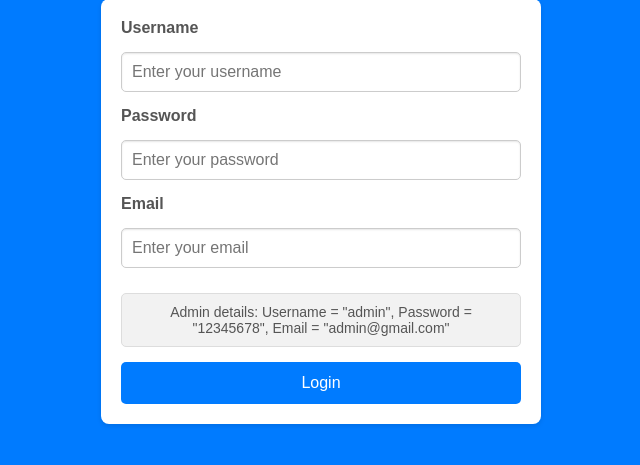
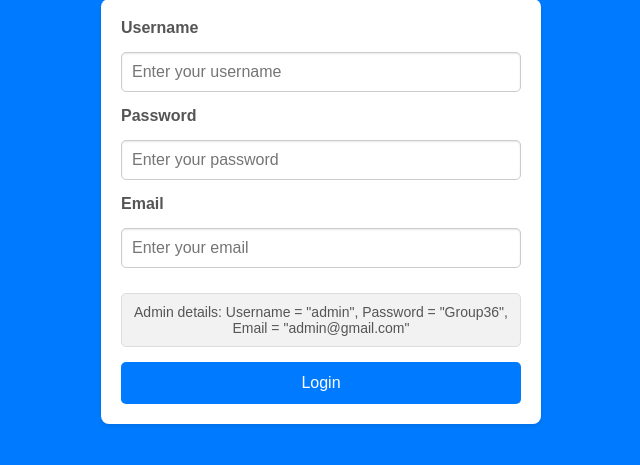
Before and after one commit to saadahmed540/CloudFinalWebpageAssignment36, a Flask app: page / in a window 1280 px wide. Shown: the part 108-573 px from the top of the page, without its empty margins (319-959 px from the left). Run offline with Flask 3, Linux system fonts and the light colour scheme; parts of the project's set-up code (start-up, migrations or seed data) failed here and were passed over.

Commit message:
final upload changes1

```diff
--- a/app.py
+++ b/app.py
@@ -25,8 +25,8 @@ def normalize_columns(df):
     return df
 
 valid_username = "admin"
-valid_password = "12345678"
-valid_email = "admin@gmail.com"
+valid_password = "Group36"
+valid_email = "admin@example.com"
 
 @app.route('/')
 def index():
@@ -202,13 +202,11 @@ def upload():
             return f"An error occurred while uploading data: {e}"
 
     return render_template('upload.html')
-    #return redirect(url_for('dashboard'))  # Redirect after successful POST
-
 
 # Load datasets
-households = pd.read_csv('400_households.csv')
-transactions = pd.read_csv('400_transactions.csv')
-products = pd.read_csv('400_products.csv')
+households = pd.read_csv('https://cloudfinalassignment36.blob.core.windows.net/households/400_households.csv')
+transactions = pd.read_csv('https://cloudfinalassignment36.blob.core.windows.net/transactions/400_transactions.csv')
+products = pd.read_csv('https://cloudfinalassignment36.blob.core.windows.net/products/400_products.csv')
 
 # Standardize column names
 transactions.columns = transactions.columns.str.strip().str.lower()
@@ -220,7 +218,6 @@ merged = (
     transactions.merge(products, on='product_num', how='left')
     .merge(households, on='hshd_num', how='left')
 )
-
 
 @app.route('/sample_datapull')
 def sample_datapull():
@@ -273,6 +270,8 @@ def sample_datapull():
 
     except Exception as e:
         return f"An error occurred: {e}"
+
+
 
 @app.route('/basket_analysis_ml', methods=['GET', 'POST'])
 def basket_analysis_ml():
@@ -368,7 +367,6 @@ def basket_analysis():
 
     return fig.to_html()
 
-
 @app.route('/seasonal_trends')
 def seasonal_trends():
     transactions['Month'] = pd.to_datetime(transactions['purchase_']).dt.month
--- a/templates/index.html
+++ b/templates/index.html
@@ -120,7 +120,7 @@
 
             <!-- Admin Credentials -->
             <div class="admin-details">
-                Admin details: Username = "admin", Password = "12345678", Email = "admin@gmail.com"
+                Admin details: Username = "admin", Password = "Group36", Email = "admin@gmail.com"
             </div>
 
             <button type="submit">Login</button>
```
